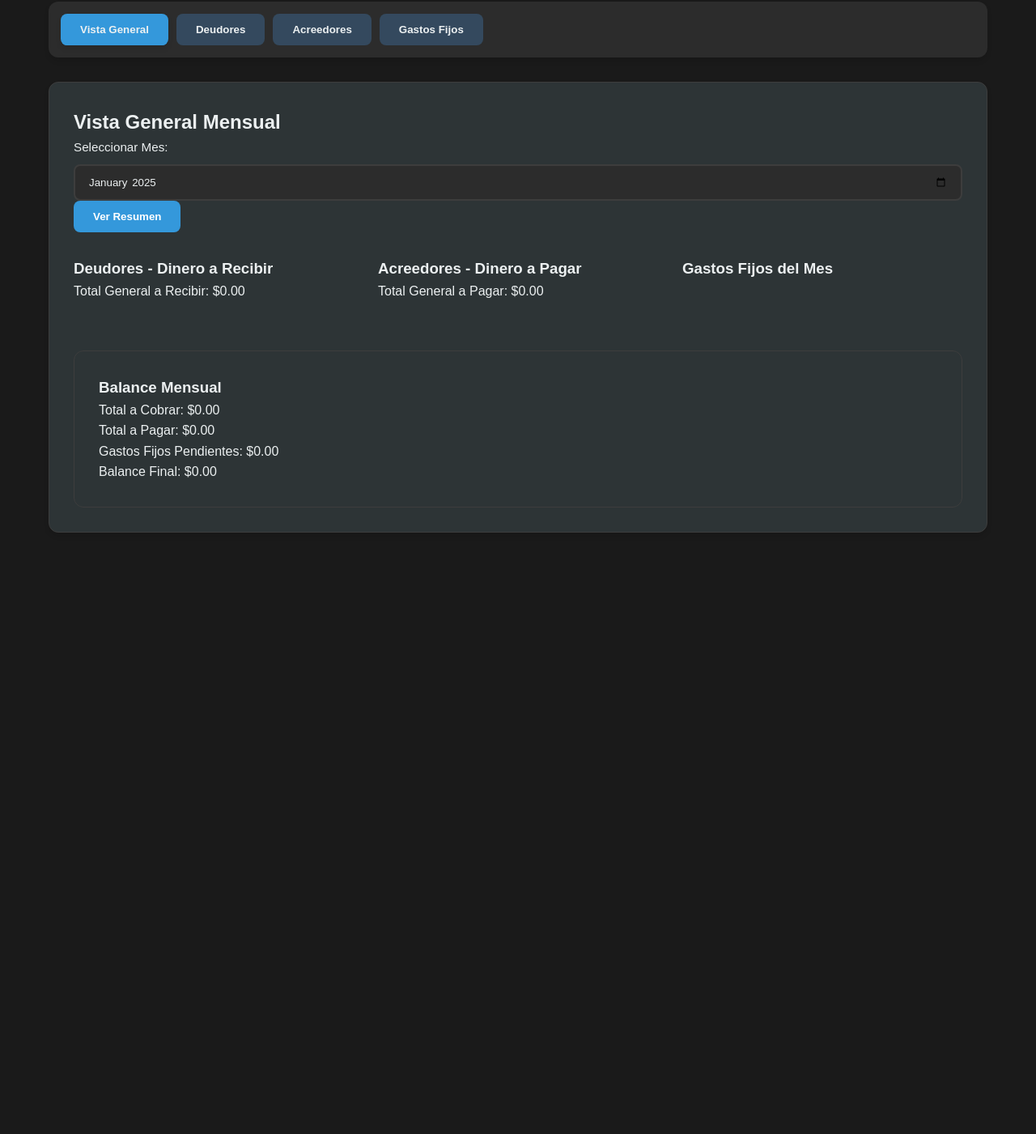
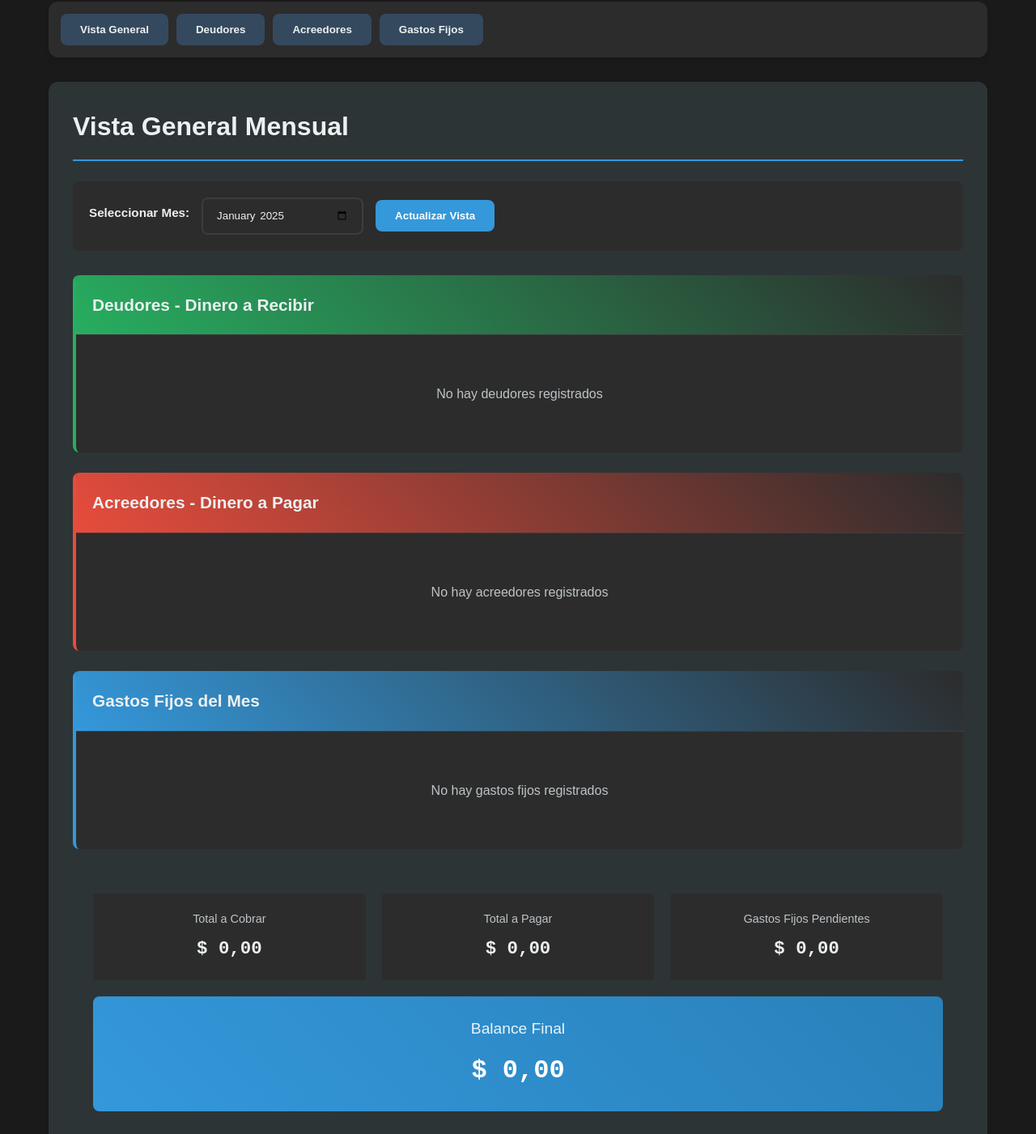
Before and after one commit to Math92/CuentasAPP, a plain HTML site: page index.html in a window 1280 px wide. Shown: the part 100-1501 px from the top of the page at 81% size. Before the commit the page ends 808 px from the top, so only its background shows below. Drawn offline with Linux system fonts and the light colour scheme; no server answers; sample sign-in values are in the browser's storage.

Commit message:
Modifying styles in overview.css

```diff
--- a/scripts/events.js
+++ b/scripts/events.js
@@ -1,6 +1,15 @@
+// events.js
 import { state, saveState, loadState } from './states.js';
 import { createRecordCard, createFixedExpenseCard } from './cards.js';
 import { DebtRecord, FixedExpense } from './base.js';
+
+// Función para formatear moneda
+const formatCurrency = (amount) => {
+    return new Intl.NumberFormat('es-AR', {
+        style: 'currency',
+        currency: 'ARS'
+    }).format(amount);
+};
 
 // Función para registrar un nuevo pago
 export function registerPayment(recordId, loanId, amount, date, details) {
@@ -19,145 +28,176 @@ export function registerPayment(recordId, loanId, amount, date, details) {
     }
 }
 
-// Función para mostrar el formulario de nuevo préstamo
-function showAddLoanForm(recordId, parentElement) {
-    // Eliminar formulario existente si hay uno
-    const existingForm = parentElement.querySelector('.add-loan-form');
-    if (existingForm) existingForm.remove();
-
-    const form = document.createElement('div');
-    form.className = 'add-loan-form';
-    form.innerHTML = `
-        <form class="loan-form">
-            <div class="form-group">
-                <label>Monto:</label>
-                <input type="number" step="0.01" class="amount-input" required>
-            </div>
-            <div class="form-group">
-                <label>Fecha:</label>
-                <input type="date" class="date-input" required value="${new Date().toISOString().split('T')[0]}">
-            </div>
-            <div class="form-group">
-                <label>Descripción/Razón:</label>
-                <input type="text" class="description-input" required>
-            </div>
-            <div class="form-actions">
-                <button type="submit">Guardar</button>
-                <button type="button" class="cancel-btn">Cancelar</button>
-            </div>
-        </form>
-    `;
-
-    const loanForm = form.querySelector('form');
-    const cancelBtn = form.querySelector('.cancel-btn');
-
-    loanForm.onsubmit = (e) => {
-        e.preventDefault();
-        const amount = e.target.querySelector('.amount-input').value;
-        const date = e.target.querySelector('.date-input').value;
-        const description = e.target.querySelector('.description-input').value;
-
-        const record = [...state.debtors, ...state.creditors].find(r => r.id === recordId);
-
-        if (record) {
-            record.addLoan(amount, date, description);
-            saveState();
-            updateUI();
-        }
-
-        form.remove();
-    };
-
-    cancelBtn.onclick = () => form.remove();
-
-    parentElement.appendChild(form);
-}
-
-// events.js
+// Vista General Mensual
 export function updateMonthlyOverview() {
     const selectedMonth = document.getElementById('overview-month')?.value;
     if (!selectedMonth) return;
 
-    // Deudores
-    const debtorsSummary = document.getElementById('debtors-summary');
-    debtorsSummary.innerHTML = '';
+    const overviewContainer = document.getElementById('overview-section');
+    overviewContainer.innerHTML = `
+        <div class="overview-container">
+            <h1 class="overview-title">Vista General Mensual</h1>
+
+            <!-- Selector de Mes -->
+            <div class="month-selector">
+                <label for="overview-month">Seleccionar Mes:</label>
+                <input type="month" id="overview-month" value="${selectedMonth}" required>
+                <button onclick="updateMonthlyOverview()" class="update-btn">Actualizar Vista</button>
+            </div>
+
+            <!-- Sección Deudores -->
+            <div class="summary-section debtors-section">
+                <div class="section-header">
+                    <h2>Deudores - Dinero a Recibir</h2>
+                </div>
+                <div class="section-content" id="debtors-summary">
+                    ${generateDebtorsSummary(selectedMonth)}
+                </div>
+            </div>
+
+            <!-- Sección Acreedores -->
+            <div class="summary-section creditors-section">
+                <div class="section-header">
+                    <h2>Acreedores - Dinero a Pagar</h2>
+                </div>
+                <div class="section-content" id="creditors-summary">
+                    ${generateCreditorsSummary(selectedMonth)}
+                </div>
+            </div>
+
+            <!-- Sección Gastos Fijos -->
+            <div class="summary-section fixed-expenses-section">
+                <div class="section-header">
+                    <h2>Gastos Fijos del Mes</h2>
+                </div>
+                <div class="section-content" id="fixed-expenses-summary">
+                    ${generateFixedExpensesSummary(selectedMonth)}
+                </div>
+            </div>
+
+            ${generateBalanceSection()}
+        </div>
+    `;
+
+    // Re-asignar el evento al selector de mes
+    const monthSelector = document.getElementById('overview-month');
+    if (monthSelector) {
+        monthSelector.value = selectedMonth;
+        monthSelector.addEventListener('change', updateMonthlyOverview);
+    }
+}
+
+// Generar resumen de deudores
+function generateDebtorsSummary(selectedMonth) {
+    let html = '';
     let totalIncoming = 0;
 
     state.debtors.forEach(debtor => {
         const overview = debtor.getMonthlyOverview(selectedMonth);
         totalIncoming += overview.totalOwed;
 
-        debtorsSummary.innerHTML += `
+        html += `
             <div class="summary-item">
-                <div class="summary-person">
-                    <span class="person-name">${debtor.name}</span>
-                    <span class="total-owed">Saldo: $${overview.totalOwed.toFixed(2)}</span>
+                <div class="item-info">
+                    <span class="item-name">${debtor.name}</span>
+                    <div class="item-details">
+                        <span class="loan-count">Préstamos activos: ${overview.activeLoansCount}</span>
+                    </div>
                 </div>
+                <div class="item-amount">${formatCurrency(overview.totalOwed)}</div>
             </div>
         `;
     });
 
-    // Acreedores
-    const creditorsSummary = document.getElementById('creditors-summary');
-    creditorsSummary.innerHTML = '';
+    window.totalIncoming = totalIncoming; // Para usar en el balance final
+    return html || '<div class="empty-state">No hay deudores registrados</div>';
+}
+
+// Generar resumen de acreedores
+function generateCreditorsSummary(selectedMonth) {
+    let html = '';
     let totalOutgoing = 0;
 
     state.creditors.forEach(creditor => {
         const overview = creditor.getMonthlyOverview(selectedMonth);
         totalOutgoing += overview.totalOwed;
 
-        creditorsSummary.innerHTML += `
+        html += `
             <div class="summary-item">
-                <div class="summary-person">
-                    <span class="person-name">${creditor.name}</span>
-                    <span class="total-owed">Saldo: $${overview.totalOwed.toFixed(2)}</span>
+                <div class="item-info">
+                    <span class="item-name">${creditor.name}</span>
+                    <div class="item-details">
+                        <span class="loan-count">Créditos activos: ${overview.activeLoansCount}</span>
+                    </div>
                 </div>
+                <div class="item-amount">${formatCurrency(overview.totalOwed)}</div>
             </div>
         `;
     });
 
-    // Gastos Fijos
-    const fixedExpensesSummary = document.getElementById('fixed-expenses-summary');
-    fixedExpensesSummary.innerHTML = '';
+    window.totalOutgoing = totalOutgoing; // Para usar en el balance final
+    return html || '<div class="empty-state">No hay acreedores registrados</div>';
+}
+
+// Generar resumen de gastos fijos
+function generateFixedExpensesSummary(selectedMonth) {
+    let html = '';
     let totalFixed = 0;
 
     state.fixedExpenses.forEach(expense => {
         const isPaid = expense.isMonthPaid(selectedMonth);
         if (!isPaid) totalFixed += expense.amount;
 
-        fixedExpensesSummary.innerHTML += `
+        html += `
             <div class="summary-item ${isPaid ? 'paid' : 'pending'}">
-                <div class="expense-info">
-                    <span class="expense-name">${expense.name}</span>
-                    <span class="expense-amount">$${expense.amount.toFixed(2)}</span>
-                    <span class="payment-status ${isPaid ? 'paid' : 'pending'}">
+                <div class="item-info">
+                    <span class="item-name">${expense.name}</span>
+                    <span class="payment-status ${isPaid ? 'status-paid' : 'status-pending'}">
                         ${isPaid ? 'PAGADO' : 'PENDIENTE'}
                     </span>
                 </div>
+                <div class="item-amount">${formatCurrency(expense.amount)}</div>
             </div>
         `;
     });
 
-    // Actualizar totales
-    document.getElementById('total-to-receive').textContent = `$${totalIncoming.toFixed(2)}`;
-    document.getElementById('total-to-pay').textContent = `$${(totalOutgoing + totalFixed).toFixed(2)}`;
+    window.totalFixed = totalFixed; // Para usar en el balance final
+    return html || '<div class="empty-state">No hay gastos fijos registrados</div>';
+}
 
-    // Balance final
-    const balance = totalIncoming - totalOutgoing - totalFixed;
-    document.getElementById('monthly-balance').innerHTML = `
-        <div class="balance-details">
-            <p>Total a Cobrar: $${totalIncoming.toFixed(2)}</p>
-            <p>Total a Pagar: $${totalOutgoing.toFixed(2)}</p>
-            <p>Gastos Fijos Pendientes: $${totalFixed.toFixed(2)}</p>
-            <p class="total-balance ${balance >= 0 ? 'positive' : 'negative'}">
-                Balance Final: $${balance.toFixed(2)}
-            </p>
+// Generar sección de balance
+function generateBalanceSection() {
+    const totalIncoming = window.totalIncoming || 0;
+    const totalOutgoing = window.totalOutgoing || 0;
+    const totalFixed = window.totalFixed || 0;
+    const finalBalance = totalIncoming - totalOutgoing - totalFixed;
+
+    return `
+        <div class="balance-section">
+            <div class="balance-grid">
+                <div class="balance-item incoming">
+                    <div class="item-label">Total a Cobrar</div>
+                    <div class="item-value">${formatCurrency(totalIncoming)}</div>
+                </div>
+                <div class="balance-item outgoing">
+                    <div class="item-label">Total a Pagar</div>
+                    <div class="item-value">${formatCurrency(totalOutgoing)}</div>
+                </div>
+                <div class="balance-item fixed">
+                    <div class="item-label">Gastos Fijos Pendientes</div>
+                    <div class="item-value">${formatCurrency(totalFixed)}</div>
+                </div>
+            </div>
+            <div class="final-balance ${finalBalance >= 0 ? 'positive' : 'negative'}">
+                <div class="balance-label">Balance Final</div>
+                <div class="balance-amount">${formatCurrency(finalBalance)}</div>
+            </div>
         </div>
     `;
 }
 
+// Actualizar UI
 export function updateUI() {
-    // Limpiar y actualizar listas
     const sections = {
         'debtors-list': (list) => {
             state.debtors.forEach(debtor => {
@@ -184,24 +224,15 @@ export function updateUI() {
         }
     });
 
-    // Actualizar vista general
     updateMonthlyOverview();
 }
 
-// En events.js - añadir la función y su exportación
-export function clearAllData() {
-    state.debtors = [];
-    state.creditors = [];
-    state.fixedExpenses = [];
-    localStorage.removeItem('financeTrackerState');
-    updateUI();
-}
 
-// También necesitas exportar switchTab que está siendo usada pero no está definida
+// Cambiar de pestaña
 export function switchTab(tab) {
     state.currentTab = tab;
     document.querySelectorAll('.tab').forEach(t => t.classList.remove('active'));
-    document.querySelector(`button[onclick="switchTab('${tab}')"]`).classList.add('active');
+    document.querySelector(`[data-tab="${tab}"]`)?.classList.add('active');
 
     ['debtors-section', 'creditors-section', 'fixed-expenses-section', 'overview-section'].forEach(section => {
         document.getElementById(section).style.display = 'none';
@@ -214,15 +245,12 @@ export function switchTab(tab) {
     }
 }
 
-// Event Listeners
-document.addEventListener('DOMContentLoaded', () => {
-    loadState();
-
+// Inicialización
+document.addEventListener('DOMContentLoaded', async () => {
     try {
-        // Inicializar en vista general
+        await loadState();
         switchTab('overview');
 
-        // Establecer mes actual
         const currentDate = new Date();
         const currentMonth = `${currentDate.getFullYear()}-${String(currentDate.getMonth() + 1).padStart(2, '0')}`;
         const overviewMonth = document.getElementById('overview-month');
@@ -230,16 +258,14 @@ document.addEventListener('DOMContentLoaded', () => {
             overviewMonth.value = currentMonth;
             updateMonthlyOverview();
         }
-
-        updateUI();
     } catch (error) {
-        console.error('Error during initialization:', error);
+        console.error('Error durante la inicialización:', error);
         clearAllData();
     }
 });
 
-// Event Listener para formularios
-const formIds = {
+// Manejadores de formularios
+const formHandlers = {
     'fixed-expense-form': (e) => {
         e.preventDefault();
         const expense = new FixedExpense(
@@ -261,7 +287,6 @@ const formIds = {
             document.getElementById('debtor-details').value
         );
 
-        // Agregar el primer préstamo
         debtor.addLoan(
             document.getElementById('debt-amount').value,
             document.getElementById('start-date').value,
@@ -281,7 +306,6 @@ const formIds = {
             document.getElementById('creditor-details').value
         );
 
-        // Agregar el primer préstamo
         creditor.addLoan(
             document.getElementById('credit-amount').value,
             document.getElementById('credit-date').value,
@@ -296,14 +320,13 @@ const formIds = {
     }
 };
 
-Object.entries(formIds).forEach(([id, handler]) => {
+Object.entries(formHandlers).forEach(([id, handler]) => {
     const form = document.getElementById(id);
     if (form) {
         form.addEventListener('submit', handler);
     }
 });
 
-
-// Exportar las funciones que necesitan ser globales para el HTML
+// Exportar funciones globales
 window.switchTab = switchTab;
 window.updateMonthlyOverview = updateMonthlyOverview;
--- a/styles/overview.css
+++ b/styles/overview.css
@@ -1,30 +1,219 @@
 /* styles/overview.css */
-.overview-section {
+
+/* Vista General Container */
+.overview-container {
     padding: 30px;
     background: var(--card-background);
     border-radius: var(--radius-lg);
     box-shadow: var(--shadow-md);
 }
 
-.monthly-summary {
-    display: grid;
-    grid-template-columns: repeat(auto-fit, minmax(300px, 1fr));
-    gap: 30px;
+/* Título Principal */
+.overview-title {
+    font-size: 2rem;
+    color: var(--text-primary);
+    margin-bottom: 25px;
+    padding-bottom: 15px;
+    border-bottom: 2px solid var(--accent-color);
+}
+
+/* Selector de Mes */
+.month-selector {
+    background: var(--background-light);
+    padding: 20px;
+    border-radius: var(--radius-md);
+    margin-bottom: 30px;
+    display: flex;
+    gap: 15px;
+    align-items: center;
+}
+
+.month-selector label {
+    font-weight: 600;
+    color: var(--text-primary);
+}
+
+.month-selector input {
+    flex: 1;
+    max-width: 200px;
+}
+
+/* Secciones Principales */
+.summary-section {
+    background: var(--background-light);
+    border-radius: var(--radius-md);
+    margin-bottom: 25px;
+    overflow: hidden;
+    transition: transform 0.3s ease, box-shadow 0.3s ease;
+}
+
+.summary-section:hover {
+    transform: translateY(-4px);
+    box-shadow: var(--shadow-lg);
+}
+
+/* Deudores - Sección Verde */
+.debtors-section {
+    border-left: 4px solid var(--success-color);
+}
+
+.debtors-section .section-header {
+    background: linear-gradient(45deg, var(--success-color) 0%, transparent 100%);
+}
+
+/* Acreedores - Sección Roja */
+.creditors-section {
+    border-left: 4px solid var(--error-color);
+}
+
+.creditors-section .section-header {
+    background: linear-gradient(45deg, var(--error-color) 0%, transparent 100%);
+}
+
+/* Gastos Fijos - Sección Azul */
+.fixed-expenses-section {
+    border-left: 4px solid var(--accent-color);
+}
+
+.fixed-expenses-section .section-header {
+    background: linear-gradient(45deg, var(--accent-color) 0%, transparent 100%);
+}
+
+/* Encabezados de Sección */
+.section-header {
+    padding: 20px;
+    border-bottom: 1px solid var(--border-color);
+}
+
+.section-header h2 {
+    font-size: 1.3rem;
+    color: var(--text-primary);
+    margin: 0;
+}
+
+/* Contenido de la Sección */
+.section-content {
+    padding: 20px;
+}
+
+/* Items de Resumen */
+.summary-item {
+    display: flex;
+    justify-content: space-between;
+    align-items: center;
+    padding: 15px;
+    border-radius: var(--radius-sm);
+    background: var(--card-background);
+    margin-bottom: 10px;
+}
+
+.summary-item:last-child {
+    margin-bottom: 0;
+}
+
+.item-name {
+    font-weight: 500;
+    color: var(--text-primary);
+}
+
+.item-amount {
+    font-family: 'Roboto Mono', monospace;
+    font-weight: 600;
+}
+
+/* Estado de Pagos */
+.payment-status {
+    display: inline-block;
+    padding: 4px 8px;
+    border-radius: 12px;
+    font-size: 0.8rem;
+    font-weight: 600;
+    margin-left: 10px;
+}
+
+.status-pending {
+    background-color: var(--warning-color);
+    color: var(--background-dark);
+}
+
+.status-paid {
+    background-color: var(--success-color);
+    color: white;
+}
+
+/* Balance Final */
+.balance-section {
+    background: var(--card-background);
+    padding: 25px;
+    border-radius: var(--radius-md);
     margin-top: 30px;
 }
 
-.balance-summary {
-    grid-column: 1 / -1;
-    background: var(--card-background);
-    padding: 30px;
-    border-radius: var(--radius-lg);
-    margin-top: 30px;
-    border: 1px solid var(--border-color);
+.balance-grid {
+    display: grid;
+    grid-template-columns: repeat(auto-fit, minmax(250px, 1fr));
+    gap: 20px;
+    margin-bottom: 20px;
 }
 
-.amount-display {
+.balance-item {
+    background: var(--background-light);
+    padding: 20px;
+    border-radius: var(--radius-sm);
+    text-align: center;
+}
+
+.balance-item .item-label {
+    color: var(--text-secondary);
+    font-size: 0.9rem;
+    margin-bottom: 8px;
+}
+
+.balance-item .item-value {
+    font-size: 1.4rem;
+    font-weight: 600;
     font-family: 'Roboto Mono', monospace;
+}
+
+.final-balance {
+    text-align: center;
+    padding: 25px;
+    background: linear-gradient(45deg, var(--accent-color), var(--accent-hover));
+    border-radius: var(--radius-md);
+    margin-top: 20px;
+}
+
+.final-balance .balance-label {
     font-size: 1.2rem;
-    font-weight: 600;
-    color: var(--accent-color);
+    color: rgba(255, 255, 255, 0.9);
+    margin-bottom: 10px;
 }
+
+.final-balance .balance-amount {
+    font-size: 2rem;
+    font-weight: 700;
+    color: white;
+    font-family: 'Roboto Mono', monospace;
+}
+
+.balance-positive .balance-amount {
+    color: var(--success-color);
+}
+
+.balance-negative .balance-amount {
+    color: var(--error-color);
+}
+
+/* Animaciones */
+@keyframes fadeIn {
+    from { opacity: 0; transform: translateY(10px); }
+    to { opacity: 1; transform: translateY(0); }
+}
+
+.summary-section {
+    animation: fadeIn 0.3s ease-out forwards;
+}
+
+.summary-section:nth-child(1) { animation-delay: 0.1s; }
+.summary-section:nth-child(2) { animation-delay: 0.2s; }
+.summary-section:nth-child(3) { animation-delay: 0.3s; }
```
